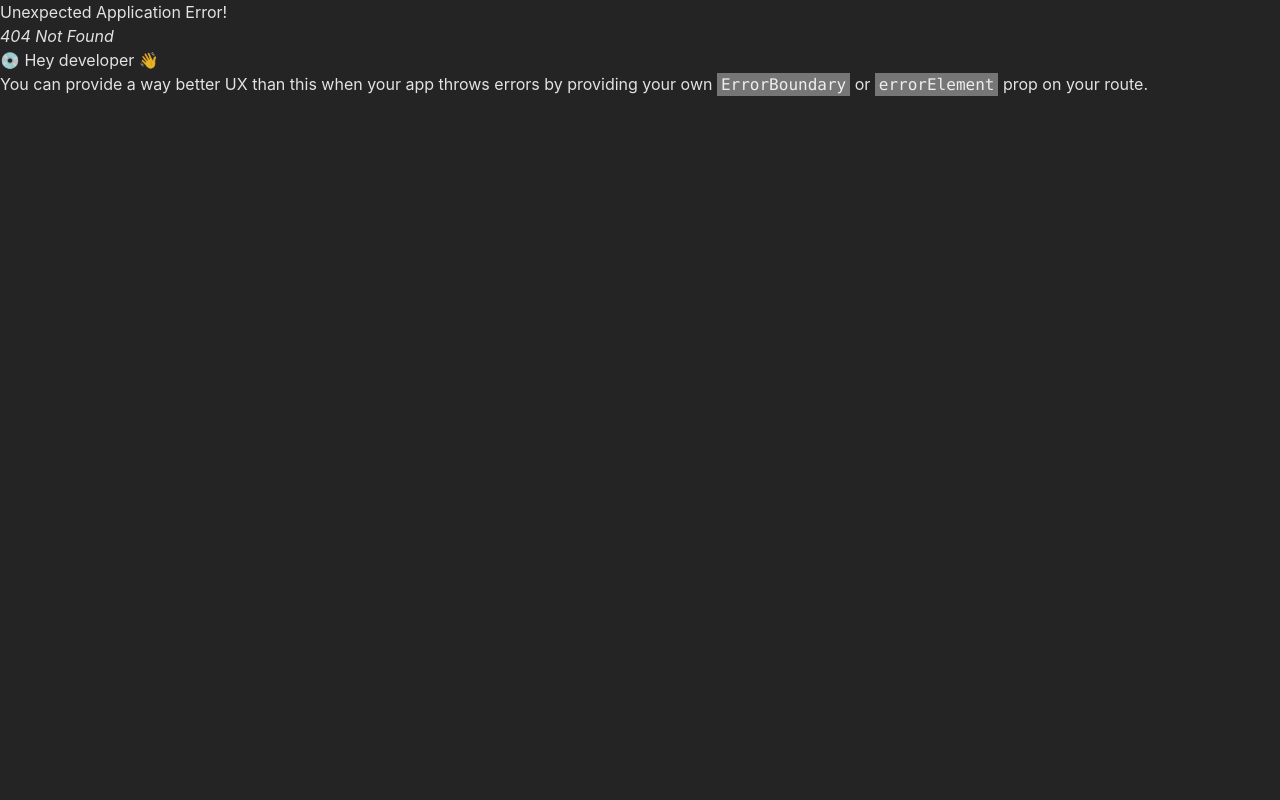
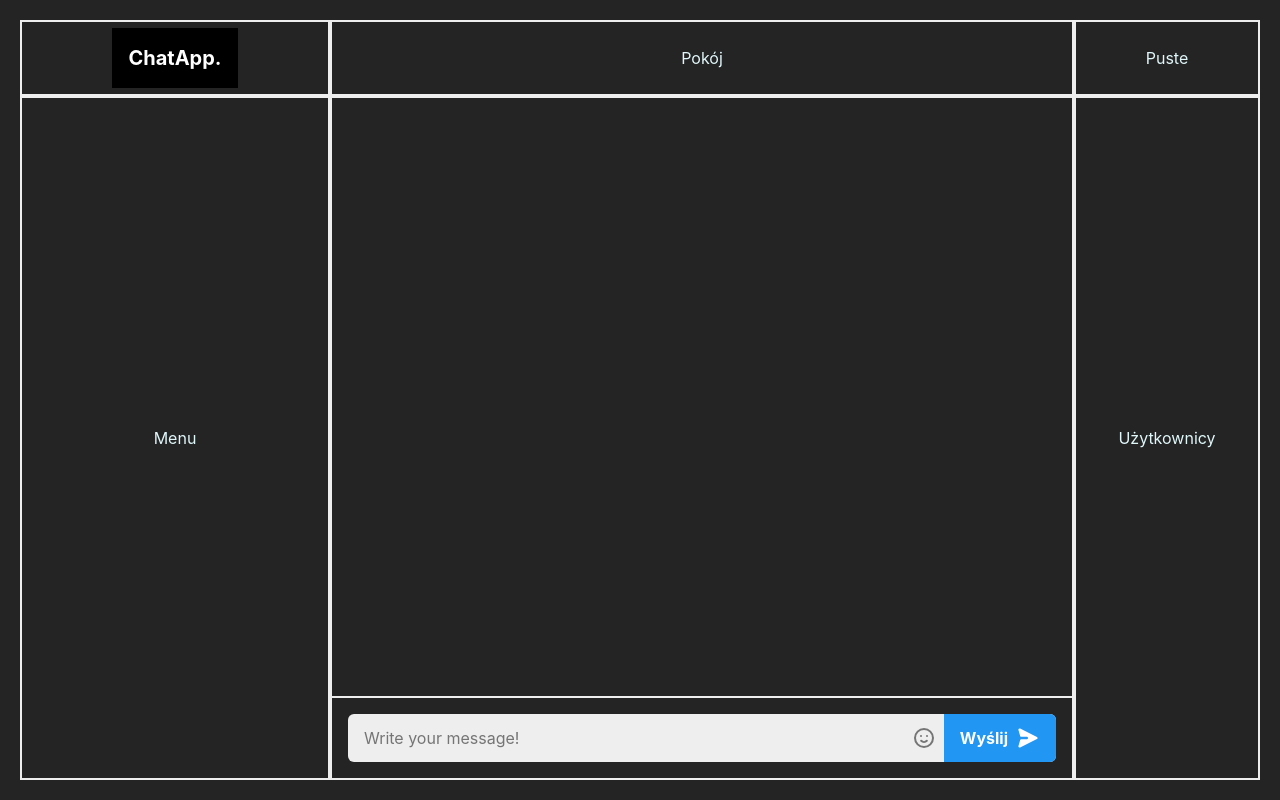
Before and after one commit to TatarianGIT/projektInz-frontend, a React (Vite) app: page /chat in a window 1280 px wide. Before the commit this address had no page. Built offline with nearby package versions, Linux system fonts and the light colour scheme.

Commit message:
added simple chat page with message input

```diff
--- a/package.json
+++ b/package.json
@@ -10,6 +10,8 @@
     "preview": "vite preview"
   },
   "dependencies": {
+    "@heroicons/react": "^2.0.17",
+    "@material-tailwind/react": "^2.0.0",
     "@tanstack/react-query": "^4.29.5",
     "axios": "^1.3.6",
     "localforage": "^1.10.0",
--- /dev/null
+++ b/src/components/Chat.tsx
@@ -0,0 +1,48 @@
+export default function Example() {
+  return (
+    <div className="border-t-2 border-gray-200 px-4 py-4 mb-2 sm:mb-0 mt-auto">
+      <div className="relative flex">
+        <input
+          type="text"
+          placeholder="Write your message!"
+          className="w-full focus:outline-none focus:placeholder-gray-400 text-gray-600 placeholder-gray-600 pl-4 bg-gray-200 rounded-md py-3"
+        />
+        <div className="absolute rounded-r-full bg-gray-200 right-0 items-center inset-y-0 hidden sm:flex">
+          <button
+            type="button"
+            className="inline-flex items-center justify-center rounded-full h-10 w-10 transition duration-500 ease-in-out text-gray-500 hover:bg-gray-300 focus:outline-none"
+          >
+            <svg
+              xmlns="http://www.w3.org/2000/svg"
+              fill="none"
+              viewBox="0 0 24 24"
+              stroke="currentColor"
+              className="h-6 w-6 text-gray-600"
+            >
+              <path
+                stroke-linecap="round"
+                stroke-linejoin="round"
+                stroke-width="2"
+                d="M14.828 14.828a4 4 0 01-5.656 0M9 10h.01M15 10h.01M21 12a9 9 0 11-18 0 9 9 0 0118 0z"
+              ></path>
+            </svg>
+          </button>
+          <button
+            type="button"
+            className="inline-flex items-center justify-center rounded-r-md  px-4 py-3 transition duration-500 ease-in-out text-white bg-blue-500 hover:bg-blue-400 focus:outline-none"
+          >
+            <span className="font-bold">Wyślij</span>
+            <svg
+              xmlns="http://www.w3.org/2000/svg"
+              viewBox="0 0 20 20"
+              fill="currentColor"
+              className="h-6 w-6 ml-2 transform rotate-90"
+            >
+              <path d="M10.894 2.553a1 1 0 00-1.788 0l-7 14a1 1 0 001.169 1.409l5-1.429A1 1 0 009 15.571V11a1 1 0 112 0v4.571a1 1 0 00.725.962l5 1.428a1 1 0 001.17-1.408l-7-14z"></path>
+            </svg>
+          </button>
+        </div>
+      </div>
+    </div>
+  );
+}
--- /dev/null
+++ b/src/components/logo.tsx
@@ -0,0 +1,9 @@
+const Logo = () => {
+  return (
+    <a href="/" className="p-4 text-xl font-bold text-white bg-black">
+      ChatApp.
+    </a>
+  );
+};
+
+export default Logo;
--- a/src/main.tsx
+++ b/src/main.tsx
@@ -1,27 +1,40 @@
 import React from "react";
 import ReactDOM from "react-dom/client";
 import "./index.css";
+import { ThemeProvider } from "@material-tailwind/react";
 import { LoginPage } from "./pages/loginPage.tsx";
 import { RegisterPage } from "./pages/registerPage.tsx";
 import { createBrowserRouter, RouterProvider } from "react-router-dom";
+import ErrorPage from "./pages/errorPage.tsx";
+import ChatPage from "./pages/chatPage.tsx";
 
 const router = createBrowserRouter([
   {
     path: "/",
     element: <LoginPage />,
+    errorElement: <ErrorPage />,
   },
   {
     path: "/login",
     element: <LoginPage />,
+    errorElement: <ErrorPage />,
   },
   {
     path: "/register",
     element: <RegisterPage />,
+    errorElement: <ErrorPage />,
+  },
+  {
+    path: "/chat",
+    element: <ChatPage />,
+    errorElement: <ErrorPage />,
   },
 ]);
 
 ReactDOM.createRoot(document.getElementById("root") as HTMLElement).render(
   <React.StrictMode>
-    <RouterProvider router={router} />
+    <ThemeProvider>
+      <RouterProvider router={router} />
+    </ThemeProvider>
   </React.StrictMode>
 );
--- /dev/null
+++ b/src/pages/chatPage.tsx
@@ -0,0 +1,46 @@
+import Chat from "../components/Chat";
+import Logo from "../components/logo";
+
+const ChatPage = () => {
+  return (
+    <div className="w-full h-full">
+      <div className="bg-slate-700 text-cyan-50 grid grid-cols-menu grid-rows-menu h-screen w-screen p-5">
+        <div className="border-2">
+          <div className="flex justify-center items-center h-full">
+            <Logo />
+          </div>
+        </div>
+
+        <div className="border-2">
+          <div className="flex justify-center items-center h-full">
+            <p>Pokój</p>
+          </div>
+        </div>
+
+        <div className="border-2">
+          <div className="flex justify-center items-center h-full">
+            <p>Puste</p>
+          </div>
+        </div>
+
+        <div className="border-2">
+          <div className="flex justify-center items-center h-full">
+            <p>Menu</p>
+          </div>
+        </div>
+
+        <div className="border-2 flex flex-col h-full">
+          <Chat />
+        </div>
+
+        <div className="border-2">
+          <div className="flex justify-center items-center h-full">
+            <p>Użytkownicy</p>
+          </div>
+        </div>
+      </div>
+    </div>
+  );
+};
+
+export default ChatPage;
--- a/src/pages/errorPage.tsx
+++ b/src/pages/errorPage.tsx
@@ -1,18 +1,26 @@
-// import { useRouteError } from "react-router-dom";
+import { useRouteError, isRouteErrorResponse } from "react-router-dom";
 
-// const ErrorPage = () => {
-//   const error = useRouteError();
-//   console.error(error);
+const ErrorPage: React.FC = () => {
+  // you don't need to explicitly set error to `unknown`
+  const error = useRouteError();
 
-//   return (
-//     <div id="error-page">
-//       <h1>Oops!</h1>
-//       <p>Sorry, an unexpected error has occurred.</p>
-//       <p>
-//         <i>{error.statusText || error.message}</i>
-//       </p>
-//     </div>
-//   );
-// };
+  return (
+    <div
+      id="error-page"
+      className="flex flex-col gap-8 justify-center items-center h-screen"
+    >
+      <h1 className="text-4xl font-bold">Oops!</h1>
+      <p>Sorry, an unexpected error has occurred.</p>
+      <p className="text-slate-400">
+        <i>
+          {isRouteErrorResponse(error)
+            ? // note that error is type `ErrorResponse`
+              error.error?.message || error.statusText
+            : "Unknown error message"}
+        </i>
+      </p>
+    </div>
+  );
+};
 
-// export default ErrorPage;
+export default ErrorPage;
--- a/src/pages/loginPage.tsx
+++ b/src/pages/loginPage.tsx
@@ -1,14 +1,13 @@
 import { Link } from "react-router-dom";
+import Logo from "../components/logo";
 
 export const LoginPage = () => {
   return (
-    <div className="flex justify-center">
-      <div className="flex flex-wrap max-w-7xl">
+    <div className="flex justify-center w-full">
+      <div className="flex flex-wrap max-w-7xl w-full">
         <div className="flex flex-col w-full md:w-1/2">
           <div className="flex justify-center pt-12 md:justify-start md:pl-12 md:-mb-24">
-            <a href="#" className="p-4 text-xl font-bold text-white bg-black">
-              ChatApp.
-            </a>
+            <Logo />
           </div>
           <div className="flex flex-col justify-center px-8 pt-8 my-auto md:justify-start md:pt-0 md:px-24 lg:px-32">
             <p className="text-3xl text-center">Witaj.</p>
--- a/src/pages/registerPage.tsx
+++ b/src/pages/registerPage.tsx
@@ -1,14 +1,13 @@
 import { Link } from "react-router-dom";
+import Logo from "../components/logo";
 
 export const RegisterPage = () => {
   return (
-    <div className="flex justify-center">
-      <div className="flex flex-wrap max-w-7xl">
+    <div className="flex justify-center w-full">
+      <div className="flex flex-wrap max-w-7xl w-full">
         <div className="flex flex-col w-full md:w-1/2">
           <div className="flex justify-center pt-12 md:justify-start md:pl-12 md:-mb-24">
-            <a href="#" className="p-4 text-xl font-bold text-white bg-black">
-              ChatApp.
-            </a>
+            <Logo />
           </div>
           <div className="flex flex-col justify-center px-8 pt-8 my-auto md:justify-start md:pt-0 md:px-24 lg:px-32">
             <p className="text-3xl text-center">Stwórz nowe konto!</p>
--- /dev/null
+++ b/tailwind.config.cjs
@@ -0,0 +1,18 @@
+import withMT from "@material-tailwind/react/utils/withMT";
+/** @type {import('tailwindcss').Config} */
+// const withMT = require("@material-tailwind/react/utils/withMT");
+
+module.exports = withMT({
+  content: ["./index.html", "./src/**/*.{js,ts,jsx,tsx}"],
+  theme: {
+    extend: {
+      gridTemplateRows: {
+        menu: "10% 1fr",
+      },
+      gridTemplateColumns: {
+        menu: "25% 1fr 15%",
+      },
+    },
+  },
+  plugins: [],
+});
--- a/tailwind.config.js
+++ /dev/null
@@ -1,8 +0,0 @@
-/** @type {import('tailwindcss').Config} */
-export default {
-  content: ["./index.html", "./src/**/*.{js,ts,jsx,tsx}"],
-  theme: {
-    extend: {},
-  },
-  plugins: [],
-};
```
Also changed, not shown: .eslintrc.cjs, 1 other file (tests, documents, lock files or other folders).
